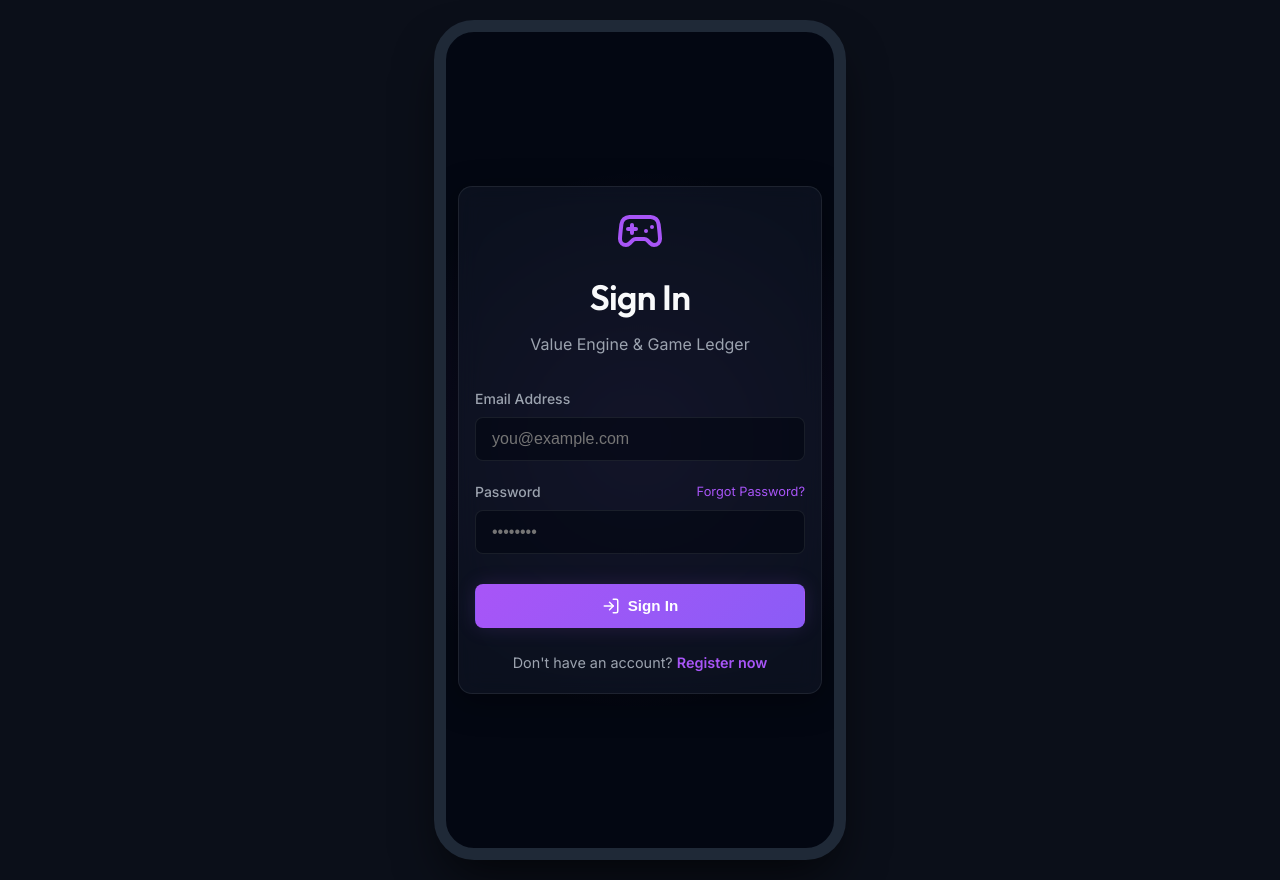
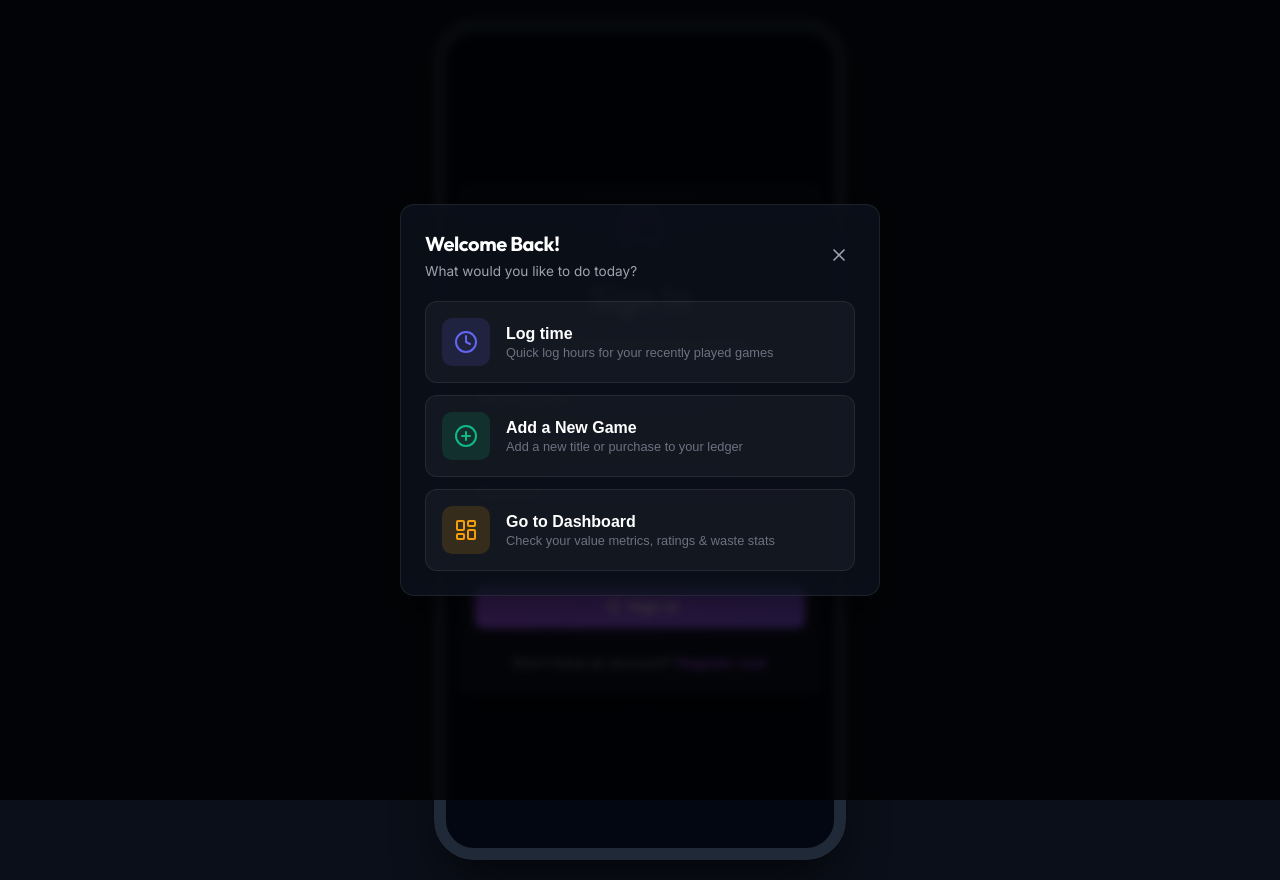
Before and after one commit to KLAWGames/ValueEngine, a React (Vite) app in the folder frontend/: page / in a window 1280 px wide. Built offline with nearby package versions, Linux system fonts and the light colour scheme.

Commit message:
feat: add Welcome Back prompt with Log Time, Add Game, and Dashboard choices

```diff
--- a/frontend/src/App.jsx
+++ b/frontend/src/App.jsx
@@ -5,7 +5,7 @@ import Dashboard from './views/Dashboard';
 import Ledger from './views/Ledger';
 import PairwiseEngine from './views/PairwiseEngine';
 import Subscriptions from './views/Subscriptions';
-import { Gamepad2, LayoutDashboard, Database, Flame, LogOut, CreditCard, X, Settings } from 'lucide-react';
+import { Gamepad2, LayoutDashboard, Database, Flame, LogOut, CreditCard, X, Settings, Clock, PlusCircle, ArrowLeft, CheckCircle2 } from 'lucide-react';
 
 function App() {
   const [token, setToken] = useState(localStorage.getItem('token') || '');
@@ -28,6 +28,8 @@ function App() {
   const [wasteBreakdown, setWasteBreakdown] = useState([]);
   const [subscriptions, setSubscriptions] = useState([]);
   const [editGameOnLoad, setEditGameOnLoad] = useState(null);
+  const [openAddGameOnLoad, setOpenAddGameOnLoad] = useState(false);
+  const [showWelcomeModal, setShowWelcomeModal] = useState(true);
   const [loginPrompt, setLoginPrompt] = useState(null);
 
   const [loadingGames, setLoadingGames] = useState(false);
@@ -196,9 +198,9 @@ function App() {
           </div>
           <div className="header-actions">
             <button
-              onClick={() => setLoginPrompt('weekly')}
+              onClick={() => setShowWelcomeModal(true)}
               className="header-action-btn checkin-btn"
-              title="Habit Check-in"
+              title="Welcome Menu & Quick Actions"
             >
               <Flame size={16} />
             </button>
@@ -237,6 +239,8 @@ function App() {
               onRefresh={fetchGames}
               editGameOnLoad={editGameOnLoad}
               onClearEditGameOnLoad={() => setEditGameOnLoad(null)}
+              openAddGameOnLoad={openAddGameOnLoad}
+              onClearOpenAddGameOnLoad={() => setOpenAddGameOnLoad(false)}
             />
           )}
           {activeTab === 'pairwise' && (
@@ -363,188 +367,262 @@ function App() {
         {renderAppBody()}
       </div>
 
-      {loginPrompt && (
-        <div className="modal-backdrop" style={{ zIndex: 10000 }}>
-          <div className="glass-panel modal-content" style={{ maxWidth: '520px', width: '100%' }}>
-            <div className="modal-title-row">
-              <div>
-                <h2 style={{ fontSize: '1.25rem' }}>Habit Check-in</h2>
-                <p style={{ color: 'var(--accent)', fontWeight: '600', fontSize: '0.85rem', marginTop: '4px' }}>
-                  {loginPrompt === 'daily' && "What games did you play yesterday?"}
-                  {loginPrompt === 'weekly' && "What games did you play over the last week / past few days?"}
-                  {loginPrompt === 'monthly' && "What games did you play over the last month?"}
-                </p>
-              </div>
-              <button className="modal-close-btn" onClick={() => setLoginPrompt(null)}>
-                <X size={20} />
-              </button>
-            </div>
-
-            <HabitCheckIn
+      {showWelcomeModal && (
+        <WelcomeModal
           games={games}
           token={token}
-              onClose={() => setLoginPrompt(null)}
+          onClose={() => setShowWelcomeModal(false)}
           onRefresh={fetchGames}
+          onAddGame={() => {
+            setShowWelcomeModal(false);
+            setActiveTab('ledger');
+            setOpenAddGameOnLoad(true);
+          }}
+          onGoToDashboard={() => {
+            setShowWelcomeModal(false);
+            setActiveTab('dashboard');
+          }}
         />
-          </div>
-        </div>
       )}
     </div>
   );
 }
 
-function HabitCheckIn({ games, token, onClose, onRefresh }) {
-  const [selectedLogs, setSelectedLogs] = useState(() => {
-    return games
-      .filter(g => g.status === 'playing')
-      .map(g => ({ game_id: g.game_id, title: g.title, hours: '1.0', checked: true }));
-  });
+function WelcomeModal({ games, token, onClose, onRefresh, onAddGame, onGoToDashboard }) {
+  const [mode, setMode] = useState('menu'); // 'menu' | 'log_time'
+  const [selectedGameId, setSelectedGameId] = useState('');
+  const [hoursToLog, setHoursToLog] = useState('1.0');
+  const [logDate, setLogDate] = useState(() => new Date().toISOString().substring(0, 10));
+  const [logging, setLogging] = useState(false);
+  const [successMsg, setSuccessMsg] = useState('');
 
-  const [addGameId, setAddGameId] = useState('');
+  // Top 6 recently played or added games
+  const recentGames = games.slice(0, 6);
 
-  const handleCheckboxChange = (idx, val) => {
-    setSelectedLogs(prev => {
-      const copy = [...prev];
-      copy[idx].checked = val;
-      return copy;
-    });
-  };
+  useEffect(() => {
+    if (recentGames.length > 0 && !selectedGameId) {
+      setSelectedGameId(recentGames[0].game_id);
+    }
+  }, [recentGames, selectedGameId]);
 
-  const handleHoursChange = (idx, val) => {
-    setSelectedLogs(prev => {
-      const copy = [...prev];
-      copy[idx].hours = val;
-      return copy;
-    });
-  };
+  const handleQuickLog = async (e) => {
+    e.preventDefault();
+    if (!selectedGameId || !hoursToLog || parseFloat(hoursToLog) <= 0) return;
 
-  const handleAddGame = () => {
-    if (!addGameId) return;
-    const match = games.find(g => g.game_id === addGameId);
-    if (match && !selectedLogs.some(l => l.game_id === addGameId)) {
-      setSelectedLogs(prev => [...prev, { game_id: match.game_id, title: match.title, hours: '1.0', checked: true }]);
-    }
-    setAddGameId('');
-  };
-
-  const handleSubmit = async (e) => {
-    e.preventDefault();
-    const activeLogs = selectedLogs.filter(l => l.checked && parseFloat(l.hours) > 0);
-    if (activeLogs.length === 0) {
-      onClose();
-      return;
-    }
-
+    setLogging(true);
     try {
-      const todayStr = new Date().toISOString().substring(0, 10);
-      for (const log of activeLogs) {
-        await fetch(`/api/games/${log.game_id}/logs`, {
+      const res = await fetch(`/api/games/${selectedGameId}/logs`, {
         method: 'POST',
         headers: {
           'Content-Type': 'application/json',
           'Authorization': `Bearer ${token}`
         },
         body: JSON.stringify({
-            hours_played: parseFloat(log.hours),
-            logged_date: todayStr,
-            addToTotal: true,
-            is_rotation_boost: true
+          hours_played: parseFloat(hoursToLog),
+          logged_date: logDate,
+          addToTotal: true
         })
       });
+
+      if (res.ok) {
+        setSuccessMsg('Hours logged successfully!');
+        if (onRefresh) onRefresh();
+        setTimeout(() => {
+          setSuccessMsg('');
+          onClose();
+        }, 1200);
       }
-      onRefresh();
-      onClose();
-    } catch (err) {
-      console.error(err);
-      alert('Error saving habits');
+    } catch (e) {
+      console.error(e);
+    } finally {
+      setLogging(false);
     }
   };
 
-  const remainingGames = games.filter(g => !selectedLogs.some(l => l.game_id === g.game_id));
+  return (
+    <div className="modal-backdrop" style={{ zIndex: 10000 }}>
+      <div className="glass-panel modal-content" style={{ maxWidth: '480px', width: '92%', padding: '24px' }}>
 
-  return (
-    <form onSubmit={handleSubmit} style={{ marginTop: '16px' }}>
-      <div style={{ maxHeight: '280px', overflowY: 'auto', display: 'flex', flexDirection: 'column', gap: '12px', paddingRight: '6px', marginBottom: '20px' }}>
-        {selectedLogs.length === 0 ? (
-          <div style={{ color: 'var(--text-muted)', fontSize: '0.85rem', fontStyle: 'italic', textAlign: 'center', padding: '16px 0' }}>
-            No active games in rotation. Add one below to log playtime.
+        {/* Header */}
+        <div style={{ display: 'flex', justifyContent: 'space-between', alignItems: 'center', marginBottom: '20px' }}>
+          <div style={{ display: 'flex', alignItems: 'center', gap: '10px' }}>
+            {mode === 'log_time' && (
+              <button
+                onClick={() => setMode('menu')}
+                className="header-action-btn"
+                style={{ padding: '6px', marginRight: '4px' }}
+              >
+                <ArrowLeft size={18} />
+              </button>
+            )}
+            <div>
+              <h2 style={{ fontSize: '1.25rem', fontWeight: '700', color: '#fff' }}>
+                {mode === 'menu' ? 'Welcome Back!' : 'Log Play Time'}
+              </h2>
+              <p style={{ color: 'var(--text-secondary)', fontSize: '0.85rem', marginTop: '2px' }}>
+                {mode === 'menu' ? 'What would you like to do today?' : 'Select a game you played recently:'}
+              </p>
+            </div>
+          </div>
+          <button className="modal-close-btn" onClick={onClose}>
+            <X size={20} />
+          </button>
+        </div>
+
+        {/* Mode: MENU */}
+        {mode === 'menu' && (
+          <div style={{ display: 'flex', flexDirection: 'column', gap: '12px' }}>
+            <button
+              className="welcome-action-card"
+              onClick={() => setMode('log_time')}
+              style={{
+                display: 'flex',
+                alignItems: 'center',
+                gap: '16px',
+                background: 'rgba(255, 255, 255, 0.04)',
+                border: '1px solid var(--border-color)',
+                borderRadius: '12px',
+                padding: '16px',
+                color: '#fff',
+                cursor: 'pointer',
+                textAlign: 'left',
+                transition: 'all 0.2s ease'
+              }}
+            >
+              <div style={{ background: 'rgba(99, 102, 241, 0.15)', color: '#6366f1', padding: '12px', borderRadius: '10px', display: 'flex' }}>
+                <Clock size={24} />
+              </div>
+              <div>
+                <div style={{ fontWeight: '600', fontSize: '1rem' }}>Log time</div>
+                <div style={{ color: 'var(--text-muted)', fontSize: '0.8rem', marginTop: '2px' }}>Quick log hours for your recently played games</div>
+              </div>
+            </button>
+
+            <button
+              className="welcome-action-card"
+              onClick={onAddGame}
+              style={{
+                display: 'flex',
+                alignItems: 'center',
+                gap: '16px',
+                background: 'rgba(255, 255, 255, 0.04)',
+                border: '1px solid var(--border-color)',
+                borderRadius: '12px',
+                padding: '16px',
+                color: '#fff',
+                cursor: 'pointer',
+                textAlign: 'left',
+                transition: 'all 0.2s ease'
+              }}
+            >
+              <div style={{ background: 'rgba(16, 185, 129, 0.15)', color: '#10b981', padding: '12px', borderRadius: '10px', display: 'flex' }}>
+                <PlusCircle size={24} />
+              </div>
+              <div>
+                <div style={{ fontWeight: '600', fontSize: '1rem' }}>Add a New Game</div>
+                <div style={{ color: 'var(--text-muted)', fontSize: '0.8rem', marginTop: '2px' }}>Add a new title or purchase to your ledger</div>
+              </div>
+            </button>
+
+            <button
+              className="welcome-action-card"
+              onClick={onGoToDashboard}
+              style={{
+                display: 'flex',
+                alignItems: 'center',
+                gap: '16px',
+                background: 'rgba(255, 255, 255, 0.04)',
+                border: '1px solid var(--border-color)',
+                borderRadius: '12px',
+                padding: '16px',
+                color: '#fff',
+                cursor: 'pointer',
+                textAlign: 'left',
+                transition: 'all 0.2s ease'
+              }}
+            >
+              <div style={{ background: 'rgba(245, 158, 11, 0.15)', color: '#f59e0b', padding: '12px', borderRadius: '10px', display: 'flex' }}>
+                <LayoutDashboard size={24} />
+              </div>
+              <div>
+                <div style={{ fontWeight: '600', fontSize: '1rem' }}>Go to Dashboard</div>
+                <div style={{ color: 'var(--text-muted)', fontSize: '0.8rem', marginTop: '2px' }}>Check your value metrics, ratings & waste stats</div>
+              </div>
+            </button>
+          </div>
+        )}
+
+        {/* Mode: LOG TIME */}
+        {mode === 'log_time' && (
+          <div>
+            {successMsg ? (
+              <div style={{ textAlign: 'center', padding: '20px 0', color: 'var(--success)' }}>
+                <CheckCircle2 size={48} style={{ margin: '0 auto 12px' }} />
+                <div style={{ fontWeight: '600', fontSize: '1.1rem' }}>{successMsg}</div>
               </div>
             ) : (
-          selectedLogs.map((log, idx) => (
-            <div key={log.game_id} style={{ display: 'flex', alignItems: 'center', justifycontent: 'space-between', gap: '12px', background: 'rgba(255,255,255,0.01)', border: '1px solid var(--border-color)', padding: '8px 12px', borderRadius: '8px' }}>
-              <label style={{ display: 'flex', alignItems: 'center', gap: '8px', cursor: 'pointer', fontSize: '0.9rem', color: '#fff', flex: 1, userSelect: 'none' }}>
-                <input
-                  type="checkbox"
-                  checked={log.checked}
-                  onChange={(e) => handleCheckboxChange(idx, e.target.checked)}
-                  style={{ accentColor: 'var(--primary)', cursor: 'pointer' }}
-                />
-                <span style={{ overflow: 'hidden', textOverflow: 'ellipsis', whiteSpace: 'nowrap' }}>{log.title}</span>
-              </label>
-
-              {log.checked && (
-                <div style={{ display: 'flex', alignItems: 'center', gap: '6px' }}>
-                  <input
-                    type="number"
-                    step="0.1"
-                    min="0.1"
+              <form onSubmit={handleQuickLog} style={{ display: 'flex', flexDirection: 'column', gap: '16px' }}>
+                <div className="form-group">
+                  <label className="form-label">Recent Games</label>
+                  {recentGames.length === 0 ? (
+                    <p style={{ color: 'var(--text-secondary)', fontSize: '0.9rem' }}>No games found in your library yet.</p>
+                  ) : (
+                    <select
                       className="form-input"
-                    style={{ width: '80px', padding: '4px 8px', fontSize: '0.85rem', margin: 0 }}
-                    value={log.hours}
-                    onChange={(e) => handleHoursChange(idx, e.target.value)}
+                      value={selectedGameId}
+                      onChange={e => setSelectedGameId(e.target.value)}
                       required
-                  />
-                  <span style={{ fontSize: '0.75rem', color: 'var(--text-secondary)' }}>hrs</span>
-                </div>
-              )}
-            </div>
-          ))
+                    >
+                      {recentGames.map(g => (
+                        <option key={g.game_id} value={g.game_id}>
+                          {g.title} ({g.total_hours || 0} hrs logged)
+                        </option>
+                      ))}
+                    </select>
                   )}
                 </div>
 
-      <div style={{ borderTop: '1px solid var(--border-color)', paddingTop: '16px', marginBottom: '20px' }}>
-        <label className="form-label" style={{ fontSize: '0.8rem', marginBottom: '6px' }}>Add other game to list</label>
-        <div style={{ display: 'flex', gap: '8px' }}>
-          <select
-            className="form-input form-select"
-            style={{ margin: 0, padding: '6px 12px', fontSize: '0.85rem' }}
-            value={addGameId}
-            onChange={(e) => setAddGameId(e.target.value)}
-          >
-            <option value="">-- Select Game --</option>
-            {remainingGames.map(g => (
-              <option key={g.game_id} value={g.game_id}>{g.title}</option>
-            ))}
-          </select>
-          <button
-            type="button"
-            className="btn btn-secondary"
-            style={{ width: 'auto', padding: '6px 16px', fontSize: '0.85rem', margin: 0 }}
-            onClick={handleAddGame}
-          >
-            Add
-          </button>
+                <div style={{ display: 'grid', gridTemplateColumns: '1fr 1fr', gap: '12px' }}>
+                  <div className="form-group">
+                    <label className="form-label">Hours Spent</label>
+                    <input
+                      type="number"
+                      step="0.5"
+                      min="0.1"
+                      className="form-input"
+                      value={hoursToLog}
+                      onChange={e => setHoursToLog(e.target.value)}
+                      required
+                    />
+                  </div>
+
+                  <div className="form-group">
+                    <label className="form-label">Date</label>
+                    <input
+                      type="date"
+                      className="form-input"
+                      value={logDate}
+                      onChange={e => setLogDate(e.target.value)}
+                      required
+                    />
                   </div>
                 </div>
 
-      <div style={{ display: 'flex', justifyContent: 'flex-end', gap: '12px' }}>
-        <button
-          type="button"
-          className="btn btn-secondary"
-          style={{ width: 'auto' }}
-          onClick={onClose}
-        >
-          Dismiss
-        </button>
                 <button
                   type="submit"
                   className="btn btn-primary"
-          style={{ width: 'auto' }}
+                  style={{ marginTop: '8px' }}
+                  disabled={logging || recentGames.length === 0}
                 >
-          Log Play & Boost ELO
+                  {logging ? 'Saving Log...' : 'Save Log'}
                 </button>
+              </form>
+            )}
           </div>
-    </form>
+        )}
+
+      </div>
+    </div>
   );
 }
 
```
Also changed, not shown: frontend/src/views/Ledger.jsx (+8 -1 lines), 3 other files (tests, documents, lock files or other folders). Lines whose indentation alone changed are shown as unchanged.
